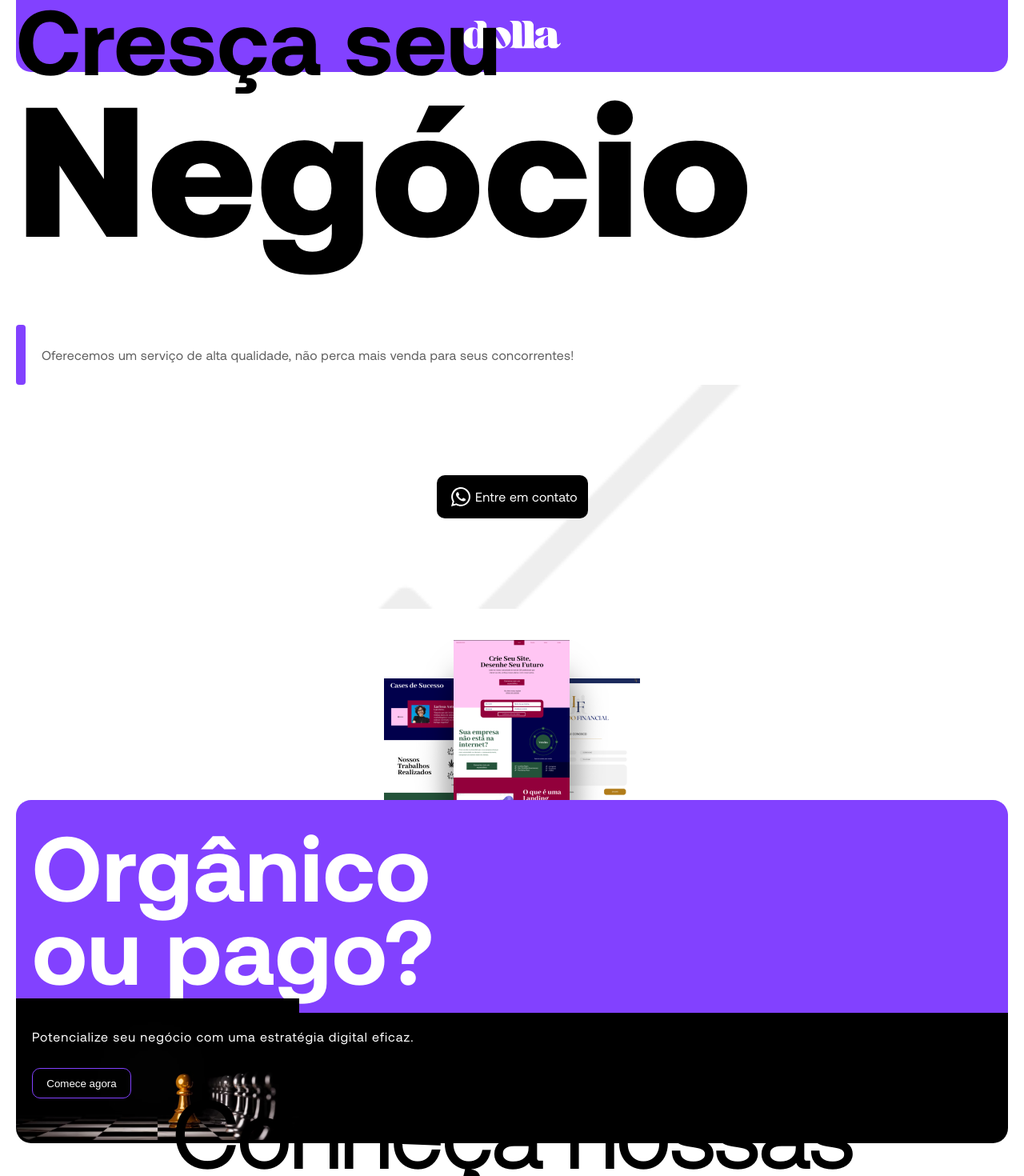
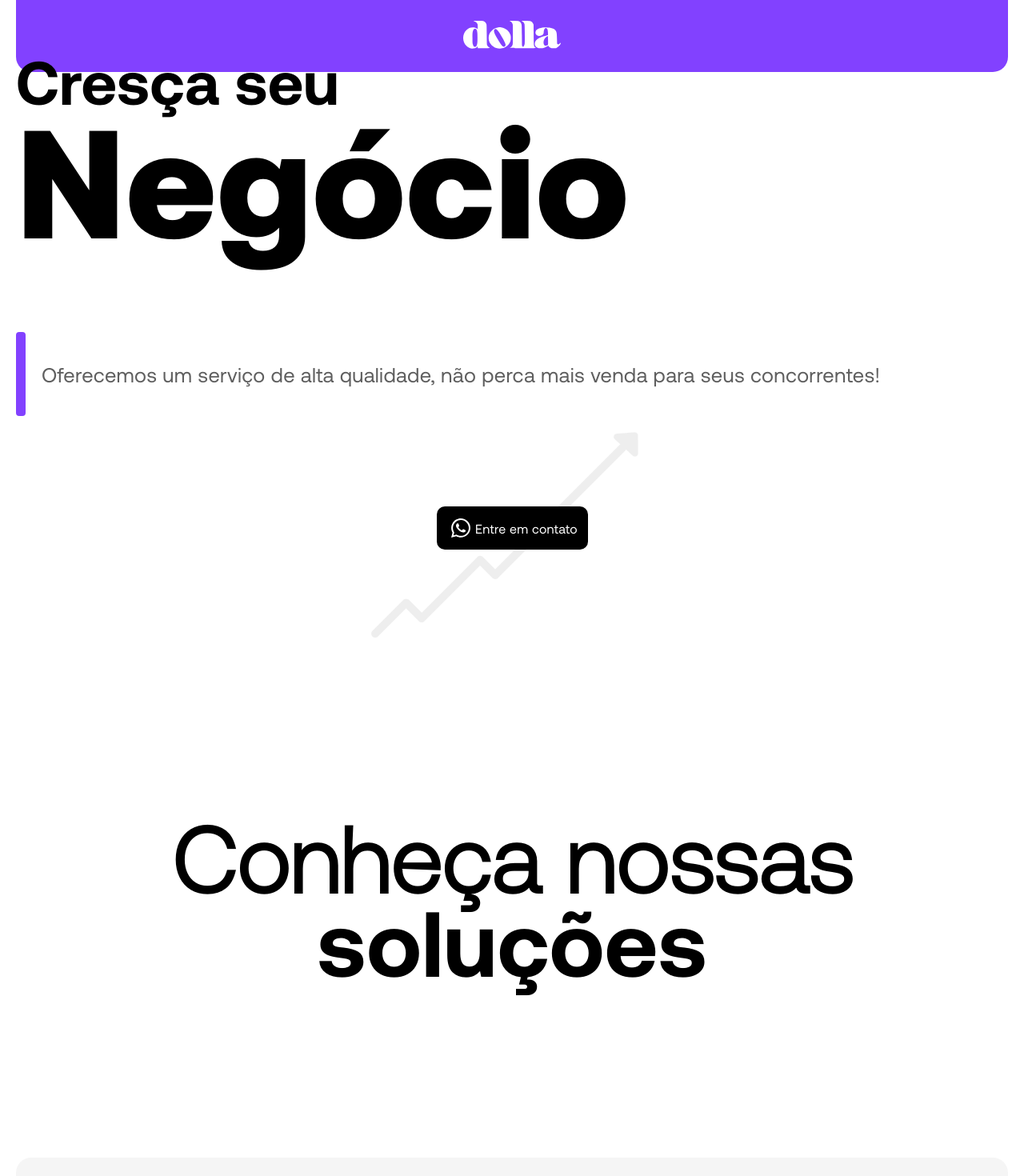
Before and after one commit to marcosdelfrari/Landing-Page-Dolla, an Angular app: page / in a window 1280 px wide. Shown: the top 1470 px of the page at 80% size. Built offline with nearby package versions, Linux system fonts and the light colour scheme.

Commit message:
created desktop version home

```diff
--- a/src/app/components/home/header/header.component.scss
+++ b/src/app/components/home/header/header.component.scss
@@ -10,6 +10,10 @@
   gap: 25%;
   height: 55%;
   justify-content: flex-end;
+
+  @media (min-width: 768px) {
+    height: 100%;
+  }
 }
 
 h3 {
@@ -17,6 +21,10 @@ h3 {
   font-size: 9vw !important;
   text-shadow: none;
   line-height: 90%; /* 15.808px */
+
+  @media (min-width: 768px) {
+    font-size: 6vw !important;
+  }
 }
 
 h1 {
@@ -24,6 +32,10 @@ h1 {
   font-size: 18vw !important;
   text-shadow: none;
   line-height: 90%; /* 15.808px */
+
+  @media (min-width: 768px) {
+    font-size: 15vw !important;
+  }
 }
 
 p {
@@ -31,6 +43,10 @@ p {
   font-size: 16px !important;
   text-shadow: none;
   letter-spacing: 0.32px;
+
+  @media (min-width: 768px) {
+    font-size: 2vw !important;
+  }
 }
 
 span {
@@ -53,6 +69,10 @@ span {
   width: 12px;
   height: 75px;
   margin-right: 20px;
+
+  @media (min-width: 768px) {
+    height: 105px;
+  }
 }
 
 .button {
@@ -65,6 +85,10 @@ span {
   align-items: center;
   height: 280px;
   justify-content: center;
+
+  @media (min-width: 768px) {
+    background-size: auto;
+  }
 }
 
 .wpp-ctt {
--- a/src/app/components/home/servicos/servicos.component.scss
+++ b/src/app/components/home/servicos/servicos.component.scss
@@ -3,6 +3,10 @@
   flex-direction: column;
   align-items: center;
   padding: 40px;
+
+  @media (min-width: 768px) {
+    margin: 180px 0;
+  }
 }
 
 h2 {
--- a/src/app/pages/home/home.component.html
+++ b/src/app/pages/home/home.component.html
@@ -1,7 +1,7 @@
 <div class="container">
   <app-navbar></app-navbar>
   <app-header></app-header>
-  <app-banner></app-banner>
+  <app-banner *ngIf="isMobile"></app-banner>
   <app-servicos></app-servicos>
   <app-footer-home></app-footer-home>
 </div>
--- a/src/app/pages/home/home.component.ts
+++ b/src/app/pages/home/home.component.ts
@@ -1,4 +1,4 @@
-import { Component } from '@angular/core';
+import { Component, HostListener } from '@angular/core';
 
 @Component({
   selector: 'app-home',
@@ -6,5 +6,19 @@ import { Component } from '@angular/core';
   styleUrls: ['./home.component.scss']
 })
 export class HomeComponent {
+  isMobile: boolean | undefined;
 
+
+  constructor() {
+    this.checkScreenWidth(); // Verifique o tamanho da tela inicialmente
+  }
+
+  @HostListener('window:resize', ['$event'])
+  onResize(event:any) {
+    this.checkScreenWidth(); // Verifique o tamanho da tela sempre que a janela for redimensionada
+  }
+
+  checkScreenWidth() {
+    this.isMobile = window.innerWidth <= 768; // Defina a largura de acordo com sua definição de "mobile"
+  }
 }
```
